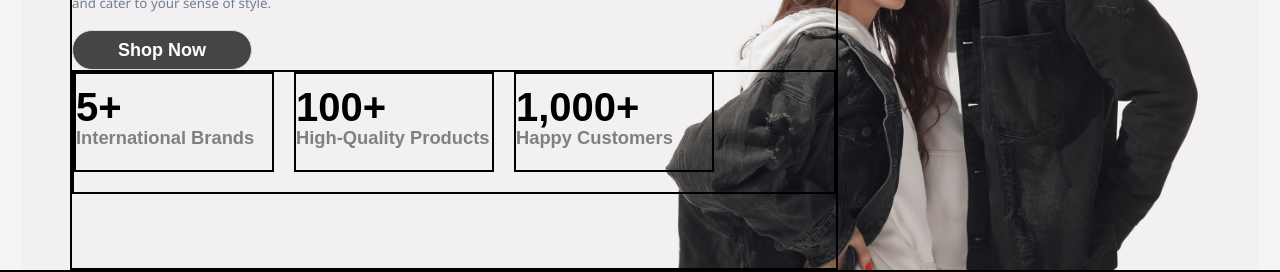
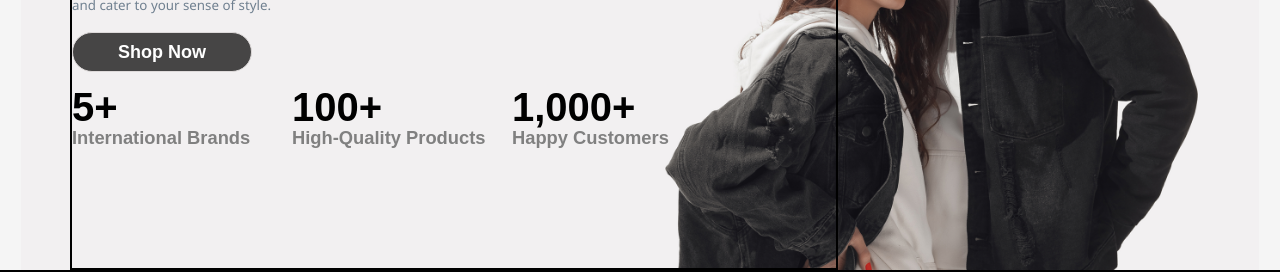
Before and after one commit to saifdigital12580-oss/SHOP.CO, a React (Vite) app: page / in a window 1280 px wide. Shown: the part 430-702 px from the top of the page. Built offline with nearby package versions, Linux system fonts and the light colour scheme; no server answers.

Commit message:
first commit

```diff
--- a/src/Styles/herosection.css
+++ b/src/Styles/herosection.css
@@ -76,7 +76,7 @@
 .pricesdiv{
     height: fit-content;
     width: 100%;
-    border: 2px solid black;
+    /* border: 2px solid black; */
     display: flex;
     /* justify-content: center !important; */
     align-items: center !important;
@@ -87,7 +87,7 @@
 .price{
    height: 100px;
    width: 200px;
-   border: 2px solid black;
+   /* border: 2px solid black; */
    display: flex;
    justify-content: center;
    /* align-items: center; */
```
